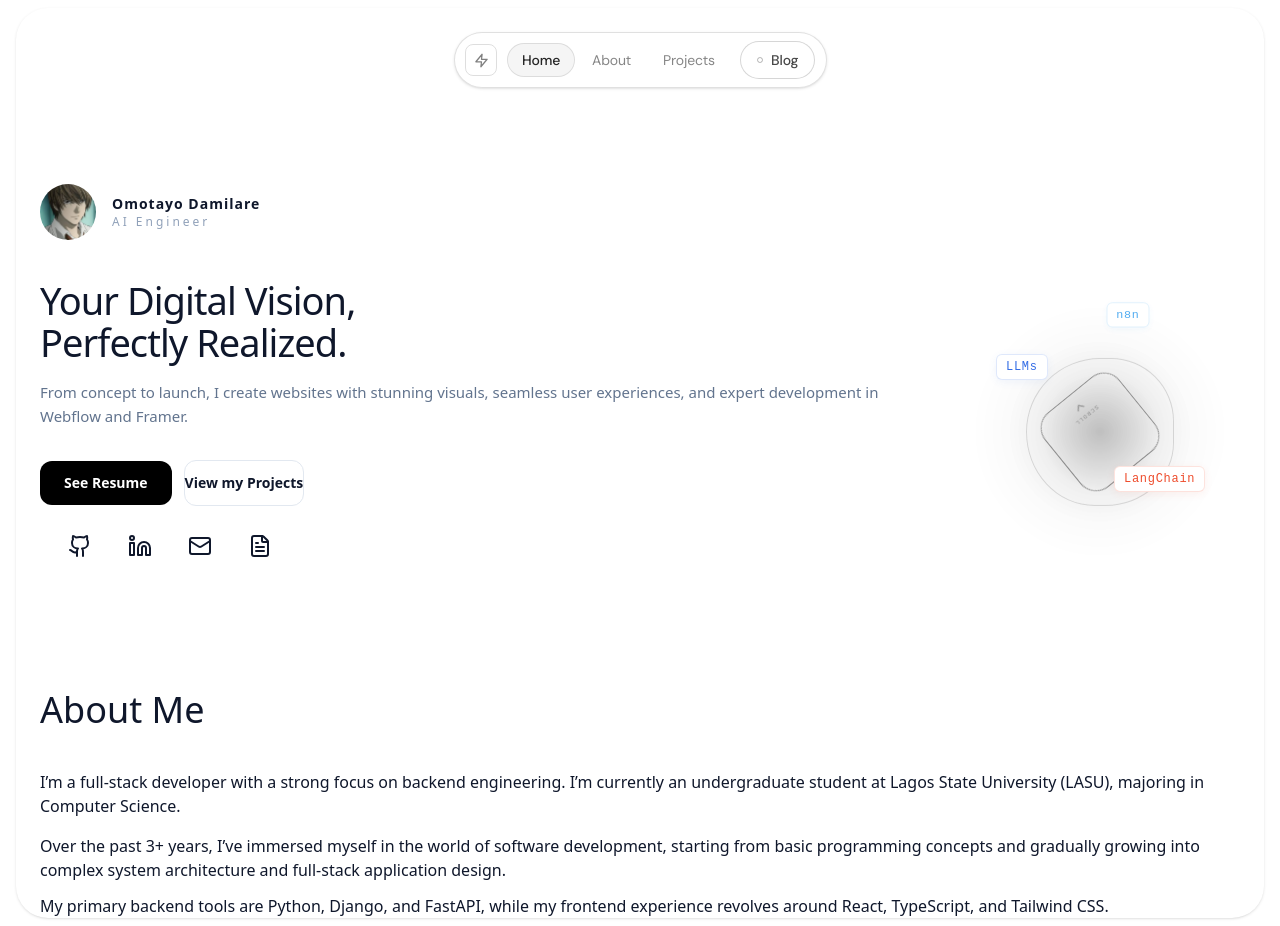
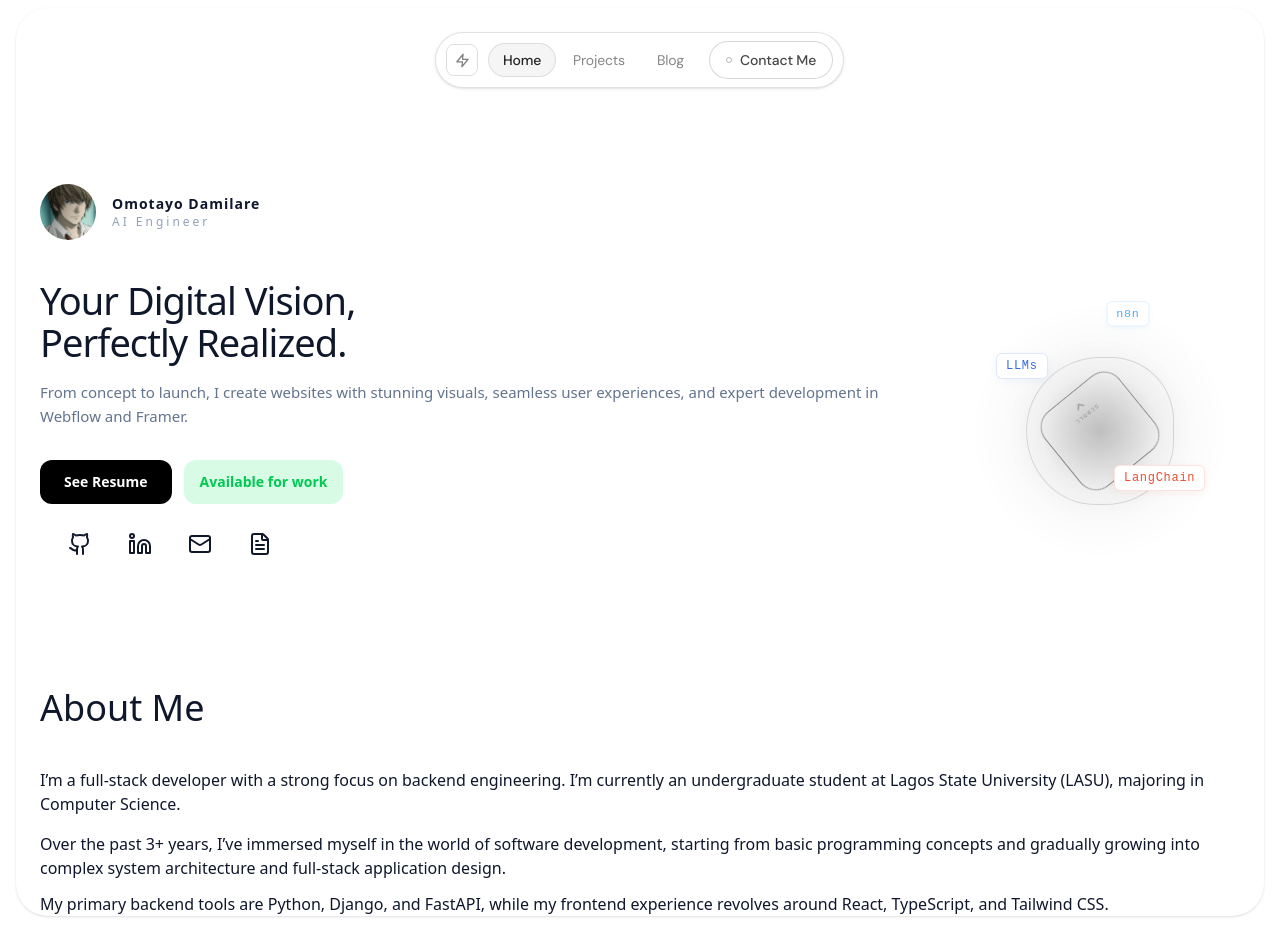
Before and after one commit to Dahmie87/portfolioIn3d, a React (Vite) app: page / in a window 1280 px wide. Built offline with nearby package versions, Linux system fonts and the light colour scheme.

Commit message:
upadte hero primary and secondary buttons

```diff
--- a/src/components/home.tsx
+++ b/src/components/home.tsx
@@ -45,9 +45,9 @@ export default function ProtoType(): React.ReactElement {
               <button className="bg-black text-white px-6 py-3 rounded-xl text-sm font-semibold">
                 See Resume
               </button>
-              <button className="bg-white border border-slate-200 text-slate-900 px- py-3 rounded-xl text-sm font-semibold">
-                View my Projects
-              </button>
+              <span className="bg-green-300/30  text-green-500 px-4 py-3 rounded-xl text-sm font-semibold">
+                Available for work
+              </span>
             </div>
             <div className="p-7 flex gap-9">
               <Github className="" />
--- a/src/components/navbar.tsx
+++ b/src/components/navbar.tsx
@@ -99,7 +99,7 @@ const styles = `
 
 export default function NavBar() {
   const [active, setActive] = useState("Home");
-  const links = ["Home", "About", "Projects"];
+  const links = ["Home", "Projects", "Blog"];
 
   return (
     <div className="navbar-root w-full flex justify-center pt-6">
@@ -170,7 +170,7 @@ export default function NavBar() {
           }}
         >
           <span className="cta-dot" />
-          Blog
+          Contact Me
         </button>
       </nav>
     </div>
```
